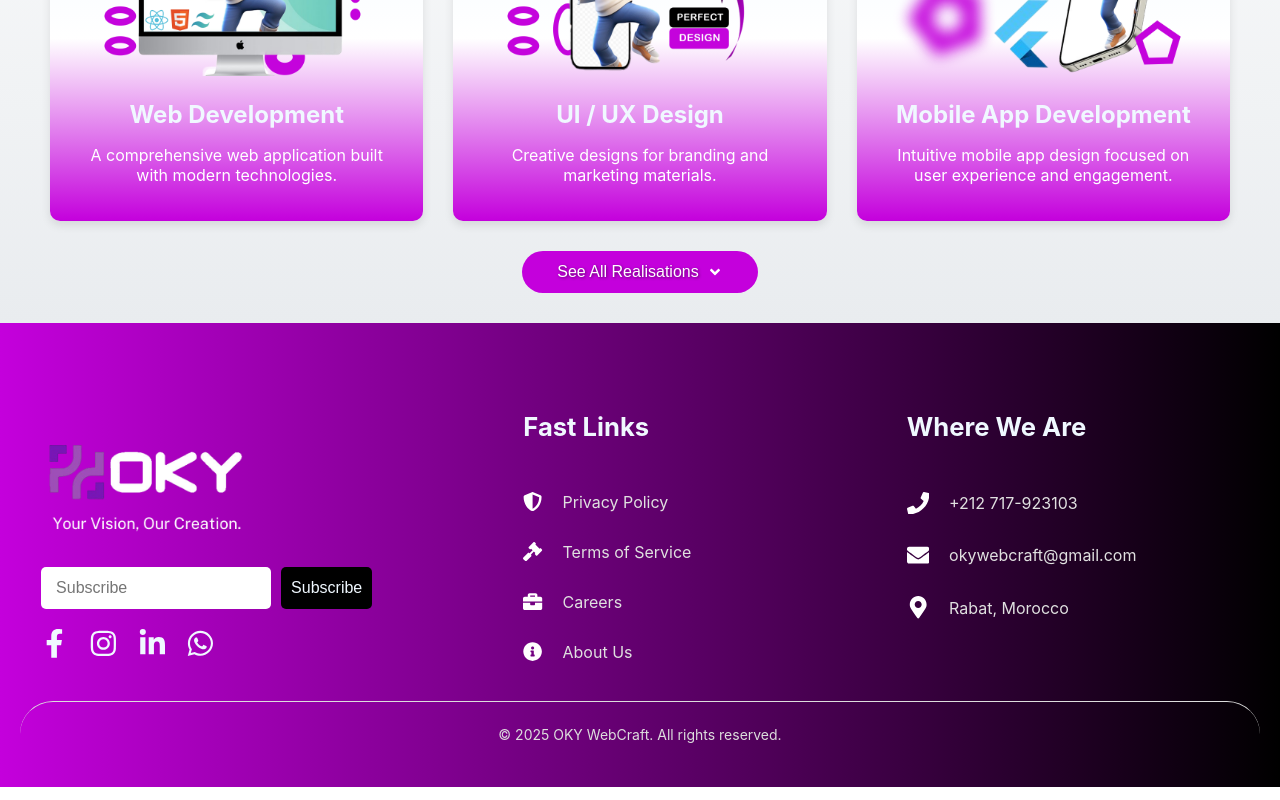
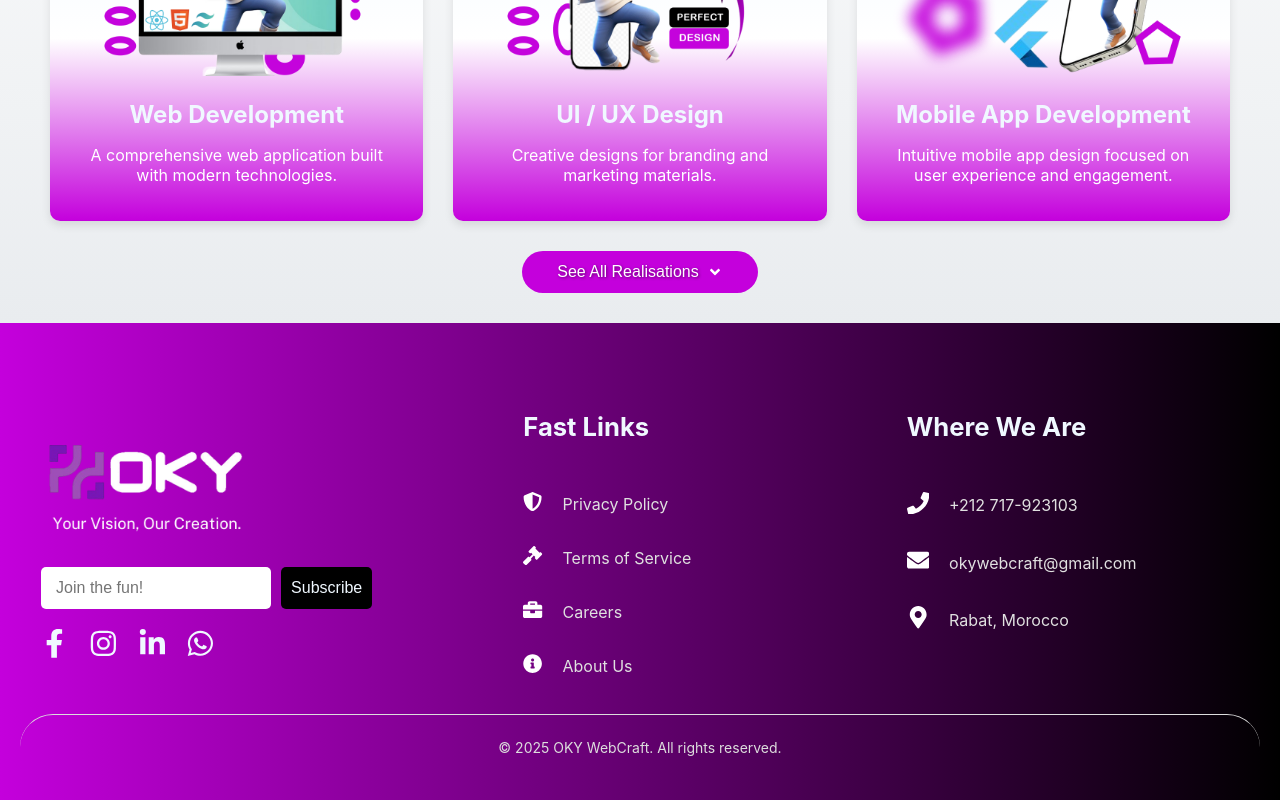
Before and after one commit to echadaniYassine/OKYWebcraft, a React (Create React App) app: page / in a window 1280 px wide. Shown: the part 3397-4197 px from the top of the page. Built offline with nearby package versions, Linux system fonts and the light colour scheme.

Commit message:
deatails

```diff
--- a/src/components/Footer.jsx
+++ b/src/components/Footer.jsx
@@ -3,34 +3,23 @@ import '../style/components/Footer.css';
 import { Link } from 'react-router-dom';
 import { ToastContainer, toast } from "react-toastify";
 import "react-toastify/dist/ReactToastify.css";
-import { useTranslation } from 'react-i18next';  // Importing useTranslation
-
+import { useTranslation } from 'react-i18next';
+import axios from 'axios';
 import {
-  FaFacebookF,
-  FaInstagram,
-  FaEnvelope,
-  FaPhone,
-  FaMapMarkerAlt,
-  FaShieldAlt,
-  FaGavel,
-  FaInfoCircle,
-  FaBriefcase,
-  FaWhatsapp,
-  FaLinkedinIn
+  FaFacebookF, FaInstagram, FaLinkedinIn, FaWhatsapp,
+  FaPhone, FaEnvelope, FaMapMarkerAlt, FaShieldAlt,
+  FaGavel, FaBriefcase, FaInfoCircle
 } from 'react-icons/fa';
+import { color } from 'framer-motion';
 
 const Footer = () => {
+  const { t } = useTranslation();
   const [email, setEmail] = useState("");
-  const { t } = useTranslation(); // Use the translation function
 
-  const handleEmailChange = (e) => {
-    setEmail(e.target.value);
-  };
+  const handleEmailChange = (e) => setEmail(e.target.value);
 
-  const handleSubscribe = (e) => {
-    e.preventDefault();
-    if (email) {
-      toast.success(t("footer.subscribe") + " " + t("footer.success_message"), {
+  const notify = (type, message) => {
+    toast[type](message, {
       position: "top-center",
       autoClose: 3000,
       hideProgressBar: false,
@@ -38,28 +27,63 @@ const Footer = () => {
       pauseOnHover: false,
       draggable: true,
     });
+  };
+
+  const handleSubscribe = async (e) => {
+    e.preventDefault();
+    if (!email.trim()) {
+      notify('error', 'Please enter a valid email.');
+      return;
+    }
+
+    try {
+      const response = await axios.post('https://trendify-backend.vercel.app/api/Trendify/subscribe', { email });
+
+      if (response?.data?.message === "Successfully subscribed") {
+        notify('success', 'Subscription successful! 🎉');
+      } else {
+        notify('error', 'Something went wrong, please try again.');
+      }
       setEmail("");
+    } catch (error) {
+      console.error('API Error:', error.response?.data || error.message);
+      notify('error', 'An error occurred. Please try again later.');
     }
   };
+
+  const socialLinks = [
+    { href: "https://www.facebook.com/profile.php?id=61572773007779#", icon: <FaFacebookF />, label: t("footer.social_links.facebook") },
+    { href: "https://www.instagram.com/oky_webcraft/", icon: <FaInstagram />, label: t("footer.social_links.instagram") },
+    { href: "https://www.linkedin.com/company/106179526", icon: <FaLinkedinIn />, label: t("footer.social_links.linkedin") },
+    { href: "https://wa.me/+212717923103", icon: <FaWhatsapp />, label: t("footer.social_links.whatsapp") },
+  ];
+
+  const footerLinks = [
+    { to: "/privacy-policy", icon: <FaShieldAlt />, label: t('footer.privacy_policy') },
+    { to: "/terms-of-service", icon: <FaGavel />, label: t('footer.terms_of_service') },
+    { to: "/Careers", icon: <FaBriefcase />, label: t('footer.careers') },
+    { to: "/about-us", icon: <FaInfoCircle />, label: t('footer.about_us') },
+  ];
+
+  const contactInfo = [
+    { icon: <FaPhone />, text: t('footer.contact_phone') },
+    { icon: <FaEnvelope />, text: <a href="mailto:contact@okyagency.com" className="footer__contact-link">{t('footer.contact_email')}</a> },
+    { icon: <FaMapMarkerAlt />, text: t('footer.contact_address') },
+  ];
 
   return (
     <footer className="footer">
       <div className="footer__container">
-        {/* First Section */}
         <div className="footer__section">
           <div className="footer__logo">
-            <img
-              src="assets/logo-footer.png"
-              alt="OKY Agency Logo"
-              className="footer__logo__image"
-            />
+            <img src="assets/logo-footer.png" alt="OKY Agency Logo" className="footer__logo__image" />
           </div>
           <form className="footer__short-subscription" onSubmit={handleSubscribe}>
             <input
               type="email"
               value={email}
               onChange={handleEmailChange}
-              placeholder={t('footer.subscribe')}
+              placeholder={t('footer.input-Subscribe')}
               className="footer__short-subscription__input"
               required
             />
@@ -69,20 +93,9 @@ const Footer = () => {
           </form>
           <ToastContainer />
           <ul className="footer__social-links">
-            {[
-              { href: "https://www.facebook.com/profile.php?id=61572773007779#", icon: <FaFacebookF />, label: t("footer.social_links.facebook") },
-              { href: "https://www.instagram.com/oky_webcraft/", icon: <FaInstagram />, label: t("footer.social_links.instagram") },
-              { href: "https://www.linkedin.com/company/106179526", icon: <FaLinkedinIn />, label: t("footer.social_links.linkedin") },
-              { href: "https://wa.me/+212717923103", icon: <FaWhatsapp />, label: t("footer.social_links.whatsapp") },
-            ].map((link, index) => (
+            {socialLinks.map((link, index) => (
               <li key={index}>
-                <a
-                  href={link.href}
-                  target="_blank"
-                  rel="noopener noreferrer"
-                  aria-label={link.label}
-                  className="footer__social-link"
-                >
+                <a href={link.href} target="_blank" rel="noopener noreferrer" aria-label={link.label} className="footer__social-link">
                   {link.icon}
                 </a>
               </li>
@@ -90,48 +103,29 @@ const Footer = () => {
           </ul>
         </div>
 
-        {/* Second Section */}
         <div className="footer__section">
           <h1 className="footer__title_">{t('footer.fast_links')}</h1>
           <ul className="footer__links">
-            <li className="footer__links__item">
-              <FaShieldAlt className="footer__links__icon" />
-              <Link to="/privacy-policy" className="footer__links__link">{t('footer.privacy_policy')}</Link>
+            {footerLinks.map((link, index) => (
+              <li key={index} className="footer__links__item">
+                {link.icon && <span className="footer__links__icon">{link.icon}</span>}
+                <Link to={link.to} className="footer__links__link">{link.label}</Link>
               </li>
-            <li className="footer__links__item">
-              <FaGavel className="footer__links__icon" />
-              <Link to="/terms-of-service" className="footer__links__link">{t('footer.terms_of_service')}</Link>
-            </li>
-            <li className="footer__links__item">
-              <FaBriefcase className="footer__links__icon" />
-              <Link to="/Careers" className="footer__links__link">{t('footer.careers')}</Link>
-            </li>
-            <li className="footer__links__item">
-              <FaInfoCircle className="footer__links__icon" />
-              <Link to="/about-us" className="footer__links__link">{t('footer.about_us')}</Link>
-            </li>
+            ))}
           </ul>
         </div>
 
-        {/* Third Section */}
         <div className="footer__section">
           <h1 className="footer__title_3">{t('footer.where_we_are')}</h1>
           <ul className="footer__contact-list">
-            <li className="footer__contact-item">
-              <FaPhone className="footer__contact-icon" />
-              <span>{t('footer.contact_phone')}</span>
+            {contactInfo.map((item, index) => (
+              <li key={index} className="footer__contact-item">
+                {item.icon && <span className="footer__contact-icon">{item.icon}</span>}
+                <span>{item.text}</span>
               </li>
-            <li className="footer__contact-item">
-              <FaEnvelope className="footer__contact-icon" />
-              <a href="mailto:contact@okyagency.com" className="footer__contact-link">{t('footer.contact_email')}</a>
-            </li>
-            <li className="footer__contact-item">
-              <FaMapMarkerAlt className="footer__contact-icon" />
-              <span>{t('footer.contact_address')}</span>
-            </li>
+            ))}
           </ul>
         </div>
-
       </div>
       <div className="footer__copyright">
         <p>{t('footer.copyright')}</p>
--- a/src/locales/en.json
+++ b/src/locales/en.json
@@ -88,6 +88,7 @@
         }
     },
     "footer": {
+        "input-Subscribe": "Join the fun!",
         "subscribe": "Subscribe",
         "fast_links": "Fast Links",
         "privacy_policy": "Privacy Policy",
--- a/src/locales/fr.json
+++ b/src/locales/fr.json
@@ -93,6 +93,7 @@
         }
     },
     "footer": {
+        "input-Subscribe": "Rejoins l’aventure !",
         "subscribe": "S'abonner",
         "privacy_policy": "Politique de confidentialité",
         "terms_of_service": "Conditions d'utilisation",
--- a/src/style/components/Footer.css
+++ b/src/style/components/Footer.css
@@ -164,7 +164,9 @@
 }
 
 .footer__contact-link:hover {
-  color: aliceblue; /* Sunset Orange */
+  color: aliceblue;
+  border-bottom: 1px solid aliceblue;
+
 }
 
 
```
Lines whose indentation alone changed are shown as unchanged.
